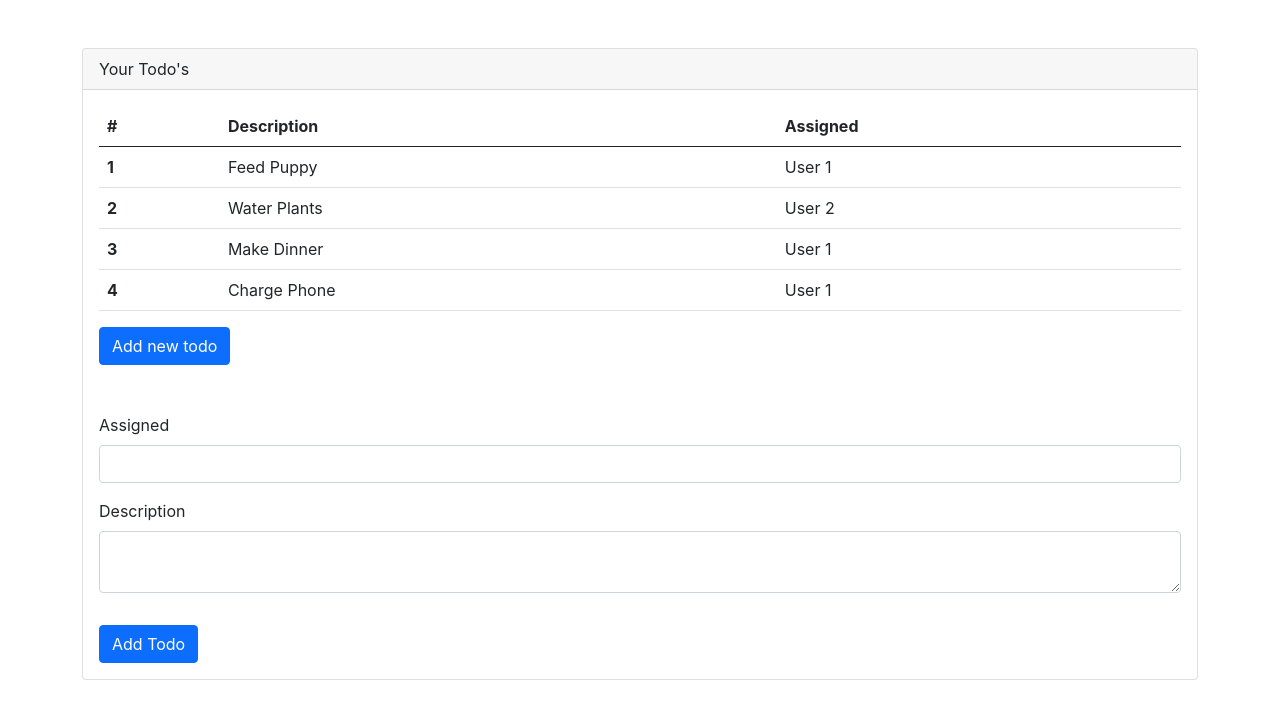
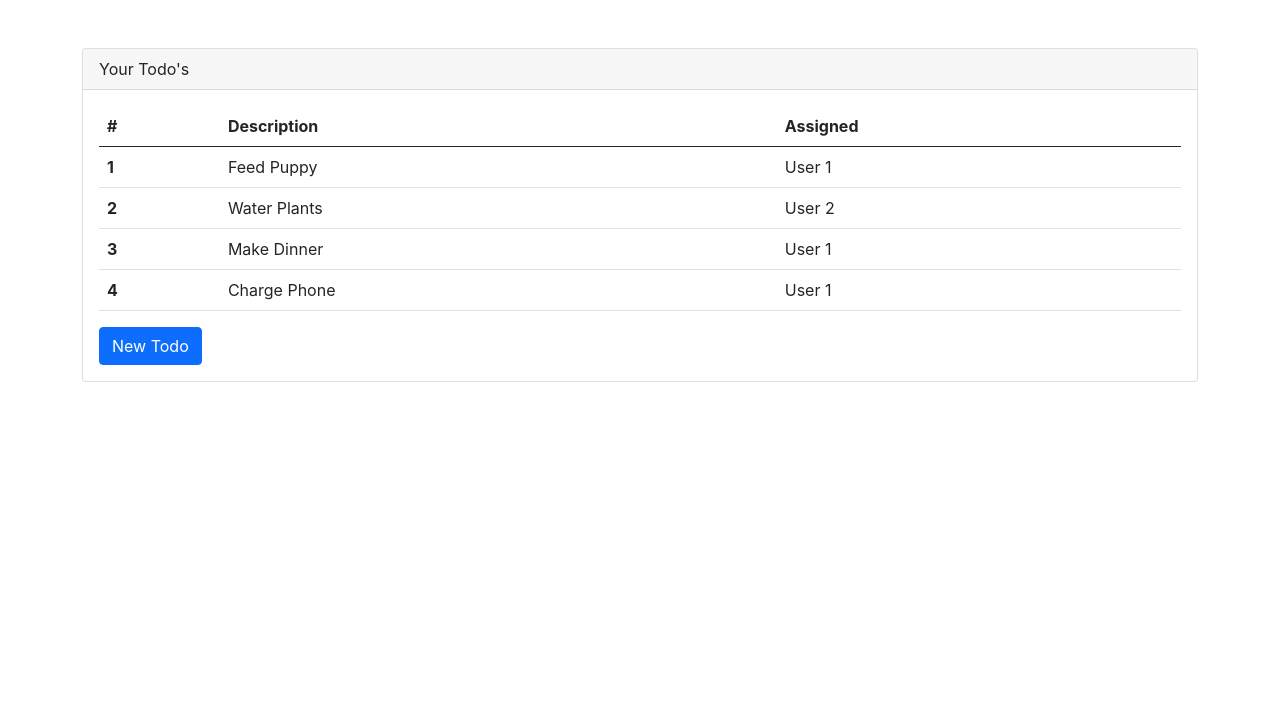
Before and after one commit to hu-sena/react-todo-demo, a React (Create React App) app in the folder react-todos/: page / in a window 1280 px wide. Shown: the top 716 px of the page. Built offline with nearby package versions, Linux system fonts and the light colour scheme.

Commit message:
conditional rendering

```diff
--- a/react-todos/src/App.js
+++ b/react-todos/src/App.js
@@ -5,6 +5,8 @@ import TodoTable from './components/TodoTable';
 import NewTodoForm from './components/NewTodoForm';
 
 function App() {
+
+  const [showAddTodoForm, setShowTodoForm] = useState(false);
 
   const [todos, setTodos] = useState([
     {rowNumber: 1, rowDescription: 'Feed Puppy', rowAssigned: 'User 1'},
@@ -45,8 +47,13 @@ function App() {
         </div>
         <div className='card-body'>
           <TodoTable todos={todos} deleteTodo={deleteTodo}/>
-          <button className='btn btn-primary'>Add new todo</button>
-          <NewTodoForm addTodo={addTodo}/>
+          <button
+            className='btn btn-primary'
+            onClick={() => setShowTodoForm(!showAddTodoForm)}
+            >{showAddTodoForm ? 'Close New Todo' : 'New Todo'}</button>
+            {/* if showAddTodoForm: true, show NewTodoForm */}
+          {showAddTodoForm && <NewTodoForm addTodo={addTodo}/>}
+
         </div>
 
       </div>
```
